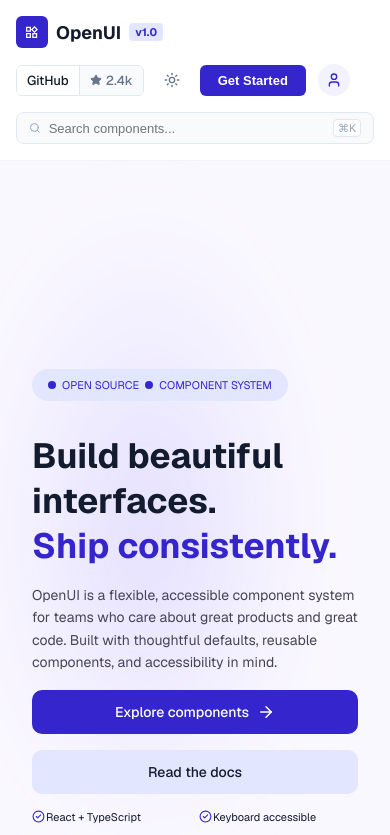
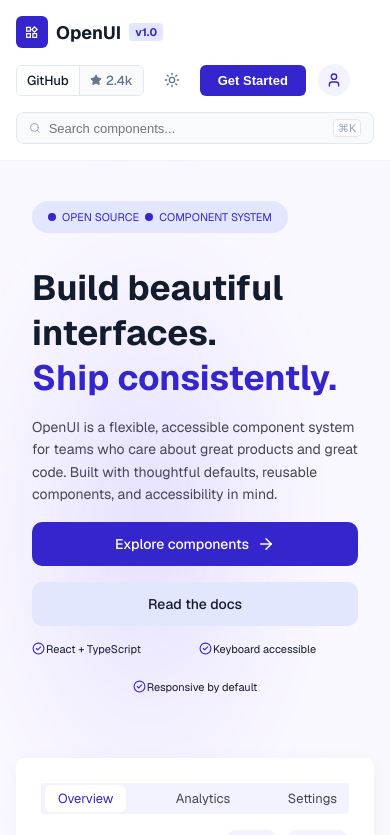
Before and after one commit to adeboyeMary/my_openUI, a Next.js app: page / in a window 390 px wide. Shown: the top 835 px of the page. Built offline with nearby package versions, Linux system fonts and the light colour scheme.

Commit message:
Update herosection to enhance usability

```diff
--- a/src/components/section1/HersoSection.module.scss
+++ b/src/components/section1/HersoSection.module.scss
@@ -6,7 +6,7 @@
   //Hero mobile responsive
   @media (max-width: 768px) {
     width: 100%;
-    margin-top: 2 rem;
+    margin-top: 0.5rem;
   }
 
   .badgeDiv {
--- a/src/components/section7/Link.module.scss
+++ b/src/components/section7/Link.module.scss
@@ -7,6 +7,8 @@
 
   @media (max-width: 767px) {
     gap: 3rem;
+    background-color: white;
+    padding: 3rem 1rem;
   }
 
   .topCard {
```
